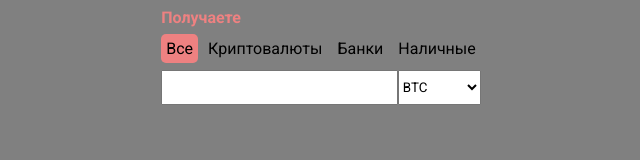
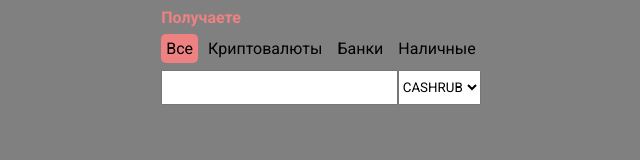
Before and after one commit to zhuraveln/main-test, a React (Vite) app: page / in a window 1280 px wide. Shown: the part 134-294 px from the top of the page, without its empty margins (319-959 px from the left). Built offline with nearby package versions, Linux system fonts and the light colour scheme.

Commit message:
Added utils for filter available direction by from and currentCategory

```diff
--- a/src/components/Categories/Categories.module.scss
+++ b/src/components/Categories/Categories.module.scss
@@ -9,6 +9,7 @@
       border-radius: 5px;
       padding: 5px;
       cursor: pointer;
+      user-select: none;
     }
 
     .active {
--- /dev/null
+++ b/src/components/CurrencyGetInput/CurrencyGetInput.module.scss
@@ -0,0 +1,10 @@
+.currencyInput {
+  display: flex;
+
+  input {
+    width: 100%;
+    padding: 8px;
+    // border-radius: 5px;
+    // border: 1px solid grey;
+  }
+}
--- /dev/null
+++ b/src/components/CurrencyGetInput/CurrencyGetInput.tsx
@@ -0,0 +1,38 @@
+import React from 'react'
+import { categoriesSelector } from '../../redux/categories/selectors'
+import { setGetDirection } from '../../redux/categories/slice'
+
+import { useAppDispatch, useAppSelector } from '../../redux/store'
+import { defineAvailableGetDirections } from '../../utils/defineAvailableGetDirections'
+
+import styles from './CurrencyGetInput.module.scss'
+
+export const CurrencyGetInput: React.FC = () => {
+  const { filter, currentGetCategory, currentGiveDirection } =
+    useAppSelector(categoriesSelector)
+
+  const dispatch = useAppDispatch()
+
+  const availableGetDirections = defineAvailableGetDirections(
+    filter,
+    currentGiveDirection,
+    currentGetCategory
+  )
+
+  const onChangeSelect = (event: React.ChangeEvent<HTMLSelectElement>) => {
+    dispatch(setGetDirection(event.target.value))
+  }
+
+  return (
+    <div className={styles.currencyInput}>
+      <input type='number'></input>
+      <select onChange={onChangeSelect}>
+        {availableGetDirections?.map(direction => (
+          <option value={direction.code} key={direction.code}>
+            {direction.code}
+          </option>
+        ))}
+      </select>
+    </div>
+  )
+}
--- a/src/components/CurrencyInput/CurrencyInput.tsx
+++ b/src/components/CurrencyInput/CurrencyInput.tsx
@@ -1,8 +1,9 @@
 import React from 'react'
 import { categoriesSelector } from '../../redux/categories/selectors'
 import { setGiveDirection } from '../../redux/categories/slice'
-import { Direction } from '../../redux/categories/types'
+
 import { useAppDispatch, useAppSelector } from '../../redux/store'
+import { defineDirectionsByCategory } from '../../utils/defineDirectionsByCategory'
 
 import styles from './CurrencyInput.module.scss'
 
@@ -12,35 +13,7 @@ export const CurrencyInput: React.FC = () => {
 
   const dispatch = useAppDispatch()
 
-  const defineAvailableDirections = (
-    directions: Direction[],
-    currentGiveCategory: string
-  ) => {
-    if (currentGiveCategory === 'Криптовалюты') {
-      return directions?.filter(
-        direction =>
-          direction.code === 'BTC' ||
-          direction.code === 'ETH' ||
-          direction.code === 'USDTTRC'
-      )
-    } else if (currentGiveCategory === 'Банки') {
-      return directions?.filter(
-        direction =>
-          direction.code === 'ACRUB' ||
-          direction.code === 'SBERRUB' ||
-          direction.code === 'TCSBRUB'
-      )
-    } else if (currentGiveCategory === 'Наличные') {
-      return directions?.filter(
-        direction =>
-          direction.code === 'CASHUSD' || direction.code === 'CASHRUB'
-      )
-    } else {
-      return directions
-    }
-  }
-
-  const availableDirections = defineAvailableDirections(
+  const availableDirections = defineDirectionsByCategory(
     directions,
     currentGiveCategory
   )
@@ -54,7 +27,9 @@ export const CurrencyInput: React.FC = () => {
       <input type='number'></input>
       <select onChange={onChangeSelect} defaultValue={currentGiveDirection}>
         {availableDirections?.map(direction => (
-          <option value={direction.code}>{direction.code}</option>
+          <option value={direction.code} key={direction.code}>
+            {direction.code}
+          </option>
         ))}
       </select>
     </div>
--- a/src/components/GetArea/GetArea.tsx
+++ b/src/components/GetArea/GetArea.tsx
@@ -4,7 +4,7 @@ import { setGetCategory } from '../../redux/categories/slice'
 import { useAppSelector } from '../../redux/store'
 
 import { Categories } from '../Categories/Categories'
-import { CurrencyInput } from '../CurrencyInput/CurrencyInput'
+import { CurrencyGetInput } from '../CurrencyGetInput/CurrencyGetInput'
 
 import styles from './GetArea.module.scss'
 
@@ -24,7 +24,7 @@ export const GetArea: React.FC = () => {
       />
 
       {/* CURRENCYINPUT */}
-      <CurrencyInput />
+      <CurrencyGetInput />
     </div>
   )
 }
--- a/src/redux/categories/slice.ts
+++ b/src/redux/categories/slice.ts
@@ -1,6 +1,6 @@
 import { createSlice, PayloadAction } from '@reduxjs/toolkit'
 import { getDirections, getFilter } from './asyncActions'
-import { CategoriesSliceState, Status } from './types'
+import { CategoriesSliceState, Direction, Filter, Status } from './types'
 
 export const categories: string[] = ['Все', 'Криптовалюты', 'Банки', 'Наличные']
 
@@ -21,12 +21,15 @@ export const tasksSlice = createSlice({
   name: 'categories',
   initialState,
   reducers: {
+    // set category
     setGiveCategory(state, action: PayloadAction<string>) {
       state.currentGiveCategory = action.payload
     },
     setGetCategory(state, action: PayloadAction<string>) {
       state.currentGetCategory = action.payload
     },
+
+    // set direction
     setGiveDirection(state, action: PayloadAction<string>) {
       state.currentGiveDirection = action.payload
     },
@@ -39,10 +42,13 @@ export const tasksSlice = createSlice({
     builder.addCase(getDirections.pending, state => {
       state.status = Status.LOADING
     })
-    builder.addCase(getDirections.fulfilled, (state, action) => {
-      state.directions = action.payload
-      state.status = Status.SUCCESS
-    })
+    builder.addCase(
+      getDirections.fulfilled,
+      (state, action: PayloadAction<Direction[]>) => {
+        state.directions = action.payload
+        state.status = Status.SUCCESS
+      }
+    )
     builder.addCase(getDirections.rejected, state => {
       state.status = Status.ERROR
     })
@@ -51,10 +57,13 @@ export const tasksSlice = createSlice({
     builder.addCase(getFilter.pending, state => {
       state.status = Status.LOADING
     })
-    builder.addCase(getFilter.fulfilled, (state, action) => {
-      state.filter = action.payload
-      state.status = Status.SUCCESS
-    })
+    builder.addCase(
+      getFilter.fulfilled,
+      (state, action: PayloadAction<Filter[]>) => {
+        state.filter = action.payload
+        state.status = Status.SUCCESS
+      }
+    )
     builder.addCase(getFilter.rejected, state => {
       state.status = Status.ERROR
     })
--- a/src/redux/categories/types.ts
+++ b/src/redux/categories/types.ts
@@ -23,5 +23,5 @@ export interface Direction {
 
 export interface Filter {
   from: Direction
-  to: Direction
+  to: Direction[]
 }
--- /dev/null
+++ b/src/utils/defineAvailableGetDirections.ts
@@ -0,0 +1,23 @@
+import { Direction, Filter } from '../redux/categories/types'
+import { defineDirectionsByCategory } from './defineDirectionsByCategory'
+
+export const defineAvailableGetDirections = (
+  filter: Filter[],
+  currentGiveDirection: string,
+  currentGetCategory: string
+) => {
+  if (filter) {
+    const availableGetDirections = filter.find(
+      filter => filter.from.code === currentGiveDirection
+    )
+
+    if (availableGetDirections) {
+      const availableGetDirectionsByCategory = defineDirectionsByCategory(
+        availableGetDirections?.to,
+        currentGetCategory
+      )
+
+      return availableGetDirectionsByCategory
+    }
+  }
+}
--- /dev/null
+++ b/src/utils/defineDirectionsByCategory.ts
@@ -0,0 +1,53 @@
+import { Direction } from '../redux/categories/types'
+
+// interface Cryptocurrencies {
+//   code: 'BTC' | 'ETH' | 'USDTTRC'
+// }
+
+// interface Banks {
+//   code: 'ACRUB' | 'SBERRUB' | 'TCSBRUB'
+// }
+
+// interface Cash {
+//   code: 'CASHUSD' | 'CASHRUB'
+// }
+
+// const categoriesGroup = {
+//   cryptocurrencies: ['BTC', 'ETH', 'USDTTRC'],
+//   banks: ['ACRUB', 'SBERRUB', 'TCSBRUB'],
+//   cash: ['CASHUSD', 'CASHRUB']
+// }
+
+// // create a new group
+// const group = {
+//   cryptocurrencies: [],
+//   banks: [],
+//   cash: []
+// }
+
+export const defineDirectionsByCategory = (
+  directions: Direction[],
+  currentCategory: string
+) => {
+  if (currentCategory === 'Криптовалюты') {
+    return directions?.filter(
+      direction =>
+        direction.code === 'BTC' ||
+        direction.code === 'ETH' ||
+        direction.code === 'USDTTRC'
+    )
+  } else if (currentCategory === 'Банки') {
+    return directions?.filter(
+      direction =>
+        direction.code === 'ACRUB' ||
+        direction.code === 'SBERRUB' ||
+        direction.code === 'TCSBRUB'
+    )
+  } else if (currentCategory === 'Наличные') {
+    return directions?.filter(
+      direction => direction.code === 'CASHUSD' || direction.code === 'CASHRUB'
+    )
+  } else {
+    return directions
+  }
+}
```
Also changed, not shown: src/utils/sort.ts (deleted, +0 -39 lines).
